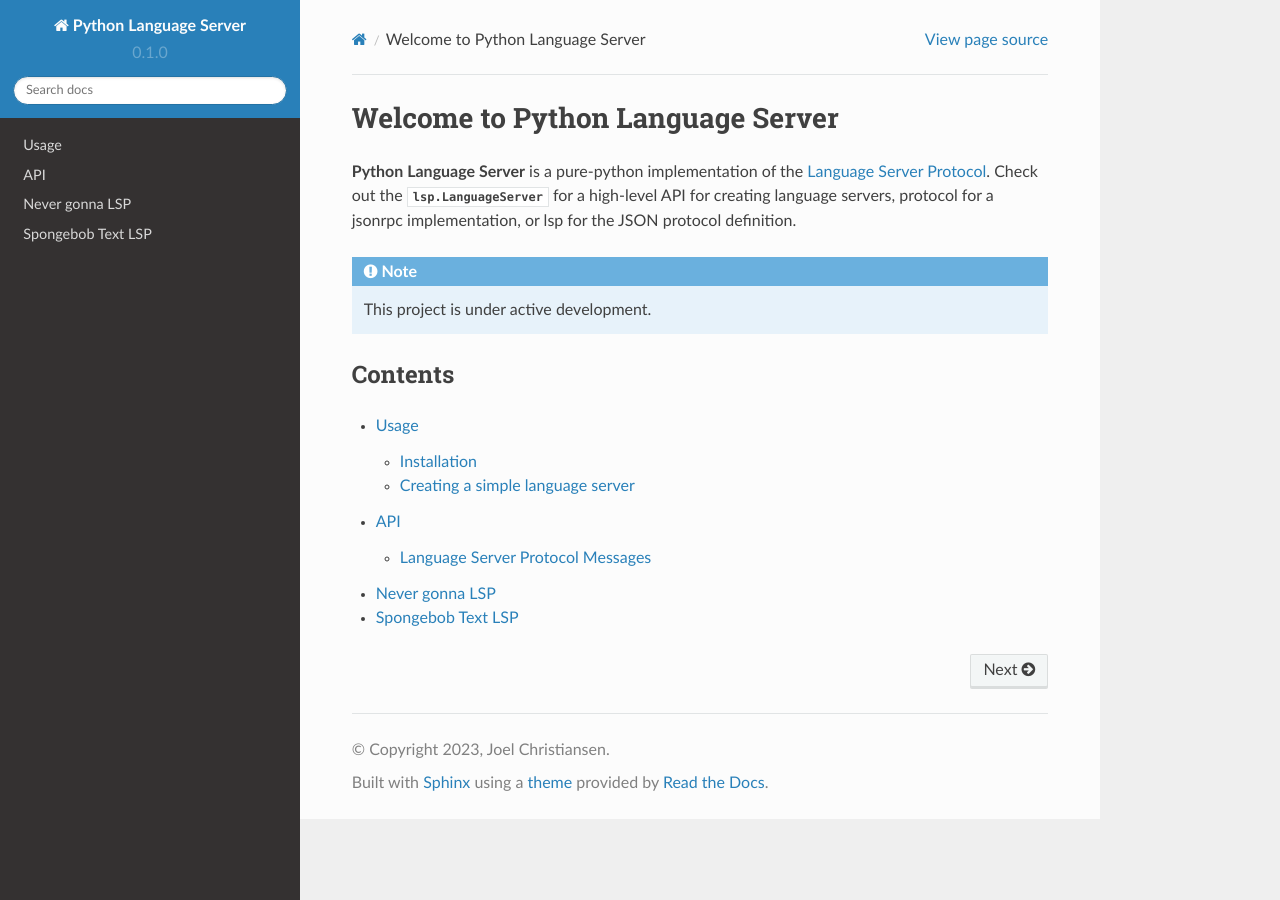
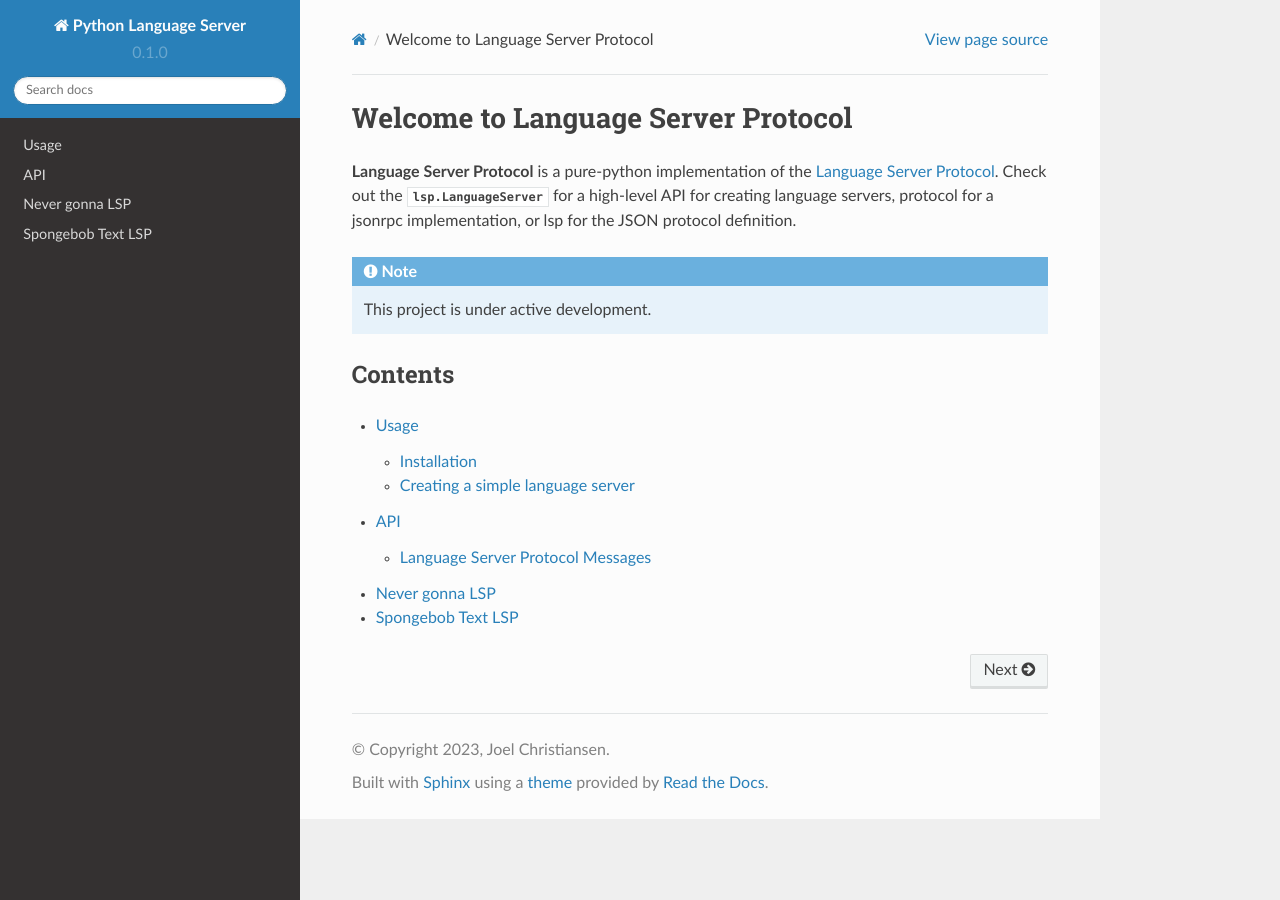
Before and after one commit to Thirdegree/language-server-protocol, a Sphinx documentation site: the page built from docs/source/index.rst, in a window 1280 px wide. Built offline with Sphinx 7.4.7 and the Read the Docs theme 2.0.0, drawn with Linux system fonts in a browser that asks for light colours.

Commit message:
fix own package name

```diff
--- a/docs/source/index.rst
+++ b/docs/source/index.rst
@@ -1,7 +1,7 @@
-Welcome to Python Language Server
-=================================
+Welcome to Language Server Protocol
+===================================
 
-**Python Language Server** is a pure-python implementation of the `Language Server Protocol`_.
+**Language Server Protocol** is a pure-python implementation of the `Language Server Protocol`_.
 Check out the :py:class:`lsp.LanguageServer` for a high-level API for creating language servers, protocol for a jsonrpc implementation, or lsp for the JSON protocol definition.
 
 
```
